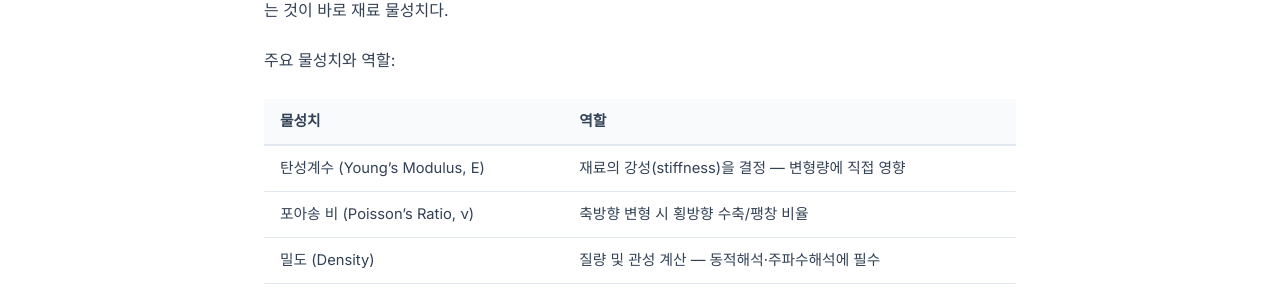
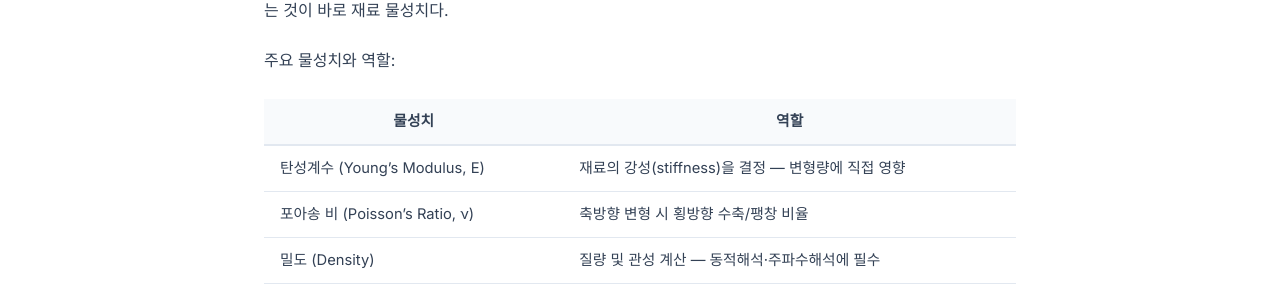
Before and after one commit to VerusLab-KR/Homepage, a Jekyll site: the page built from _posts/2026-04-13-solidworks-simulation-material.md, in a window 1280 px wide and 1400 px high, scrolled down 664 px. Shown: the part 147-443 px from the top of the window. Built offline with Jekyll 4.4.1, drawn with Linux system fonts in a browser that asks for light colours.

Commit message:
Center-align table header cells
Co-Authored-By: Claude Sonnet 4.6 <noreply@anthropic.com>

```diff
--- a/_layouts/post.html
+++ b/_layouts/post.html
@@ -107,7 +107,7 @@ img{max-width:100%;display:block}
 .post-body blockquote{border-left:3px solid var(--blue-400);padding:14px 20px;background:var(--blue-50);border-radius:0 8px 8px 0;margin:28px 0}
 .post-body blockquote p{color:var(--slate-7);margin:0;font-style:italic}
 .post-body table{width:100%;border-collapse:collapse;margin:24px 0;font-size:.92rem}
-.post-body table th{text-align:left;padding:10px 16px;font-weight:700;color:var(--slate-7);border-bottom:2px solid var(--slate-2);background:var(--slate-0)}
+.post-body table th{text-align:center;padding:10px 16px;font-weight:700;color:var(--slate-7);border-bottom:2px solid var(--slate-2);background:var(--slate-0)}
 .post-body table td{padding:10px 16px;color:var(--slate-7);border-bottom:1px solid var(--slate-2);font-weight:400;vertical-align:top}
 .post-body table td strong{font-weight:400;color:inherit}
 .post-body table th:first-child,.post-body table td:first-child{min-width:220px}
```
